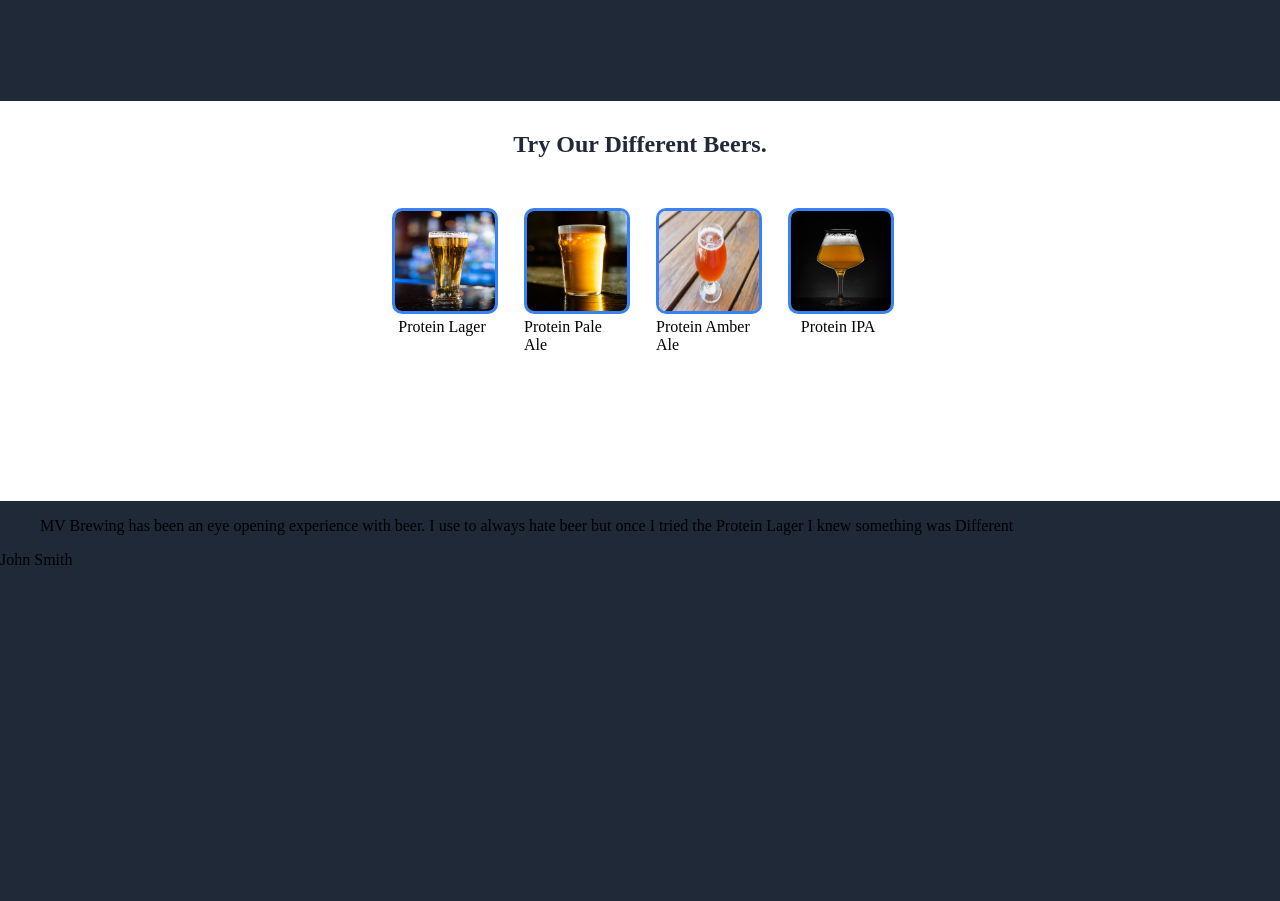
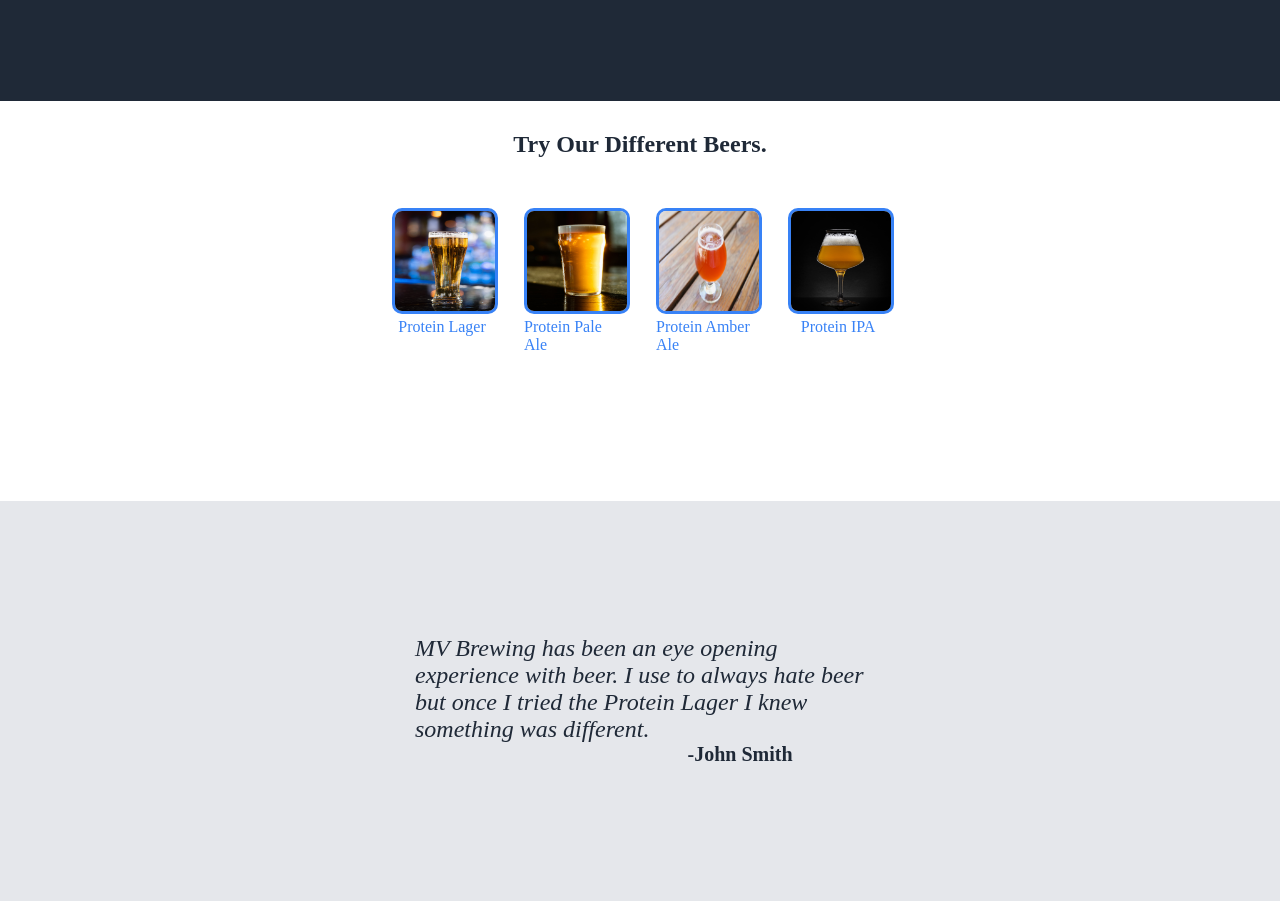
Before and after one commit to jdknittle/Landing-Page, a plain HTML site: page index.html in a window 1280 px wide. Shown: the part 707-1608 px from the top of the page. Before the commit the page ends 1276 px from the top, so only its background shows below. Drawn offline with Linux system fonts and the light colour scheme.

Commit message:
Added Quote Section

```diff
--- a/index.html
+++ b/index.html
@@ -64,9 +64,9 @@
         <blockquote>
           MV Brewing has been an eye opening experience with beer. I use to
           always hate beer but once I tried the Protein Lager I knew something
-          was Different
+          was different.
         </blockquote>
-        <figcaption>John Smith</figcaption>
+        <p>-John Smith</p>
       </div>
     </section>
     <section></section>
--- a/styles.css
+++ b/styles.css
@@ -41,19 +41,17 @@ body {
 .photo-wrapper {
     background-color: white;
     width: 100%;
+    height: 50vh;
 }
 .photo-container {
-
     max-width: 700px;
     margin: 0 auto;
-    height: 50vh;
+
 }
 
 .photo-container h2 {
     text-align: center;
-
-   padding: 30px;
-
+    padding: 30px;
     color: #1F2937;
 
 }
@@ -81,9 +79,43 @@ body {
 }
 
 .photo-block {
-
+    color: #3882F6;
     width: 100px;
     height: 150px;
+}
+
+.quote-wrapper {
+    background-color: #e5e7eb;
+    width: 100%;
+    height: 50vh;
+}
+
+.quote-container {
+    max-width: 450px;
+    height: 50vh;
+    margin: 0 auto;
+    display: flex;
+    flex-direction: column;
+    justify-content: center;
+    align-items: center;
+
+}
+
+blockquote {
+    margin: 0;
+    font-size: 24px;
+    font-weight: lighter;
+    font-style: italic;
+    color: #1F2937;
+    margin-top: 60px;
+}
+
+.quote-container p {
+    font-size: 20px;
+    font-weight: 700;
+    color: #1F2937;
+    margin: 0 0 60px 200px;
+
 }
 
 ul {
```
